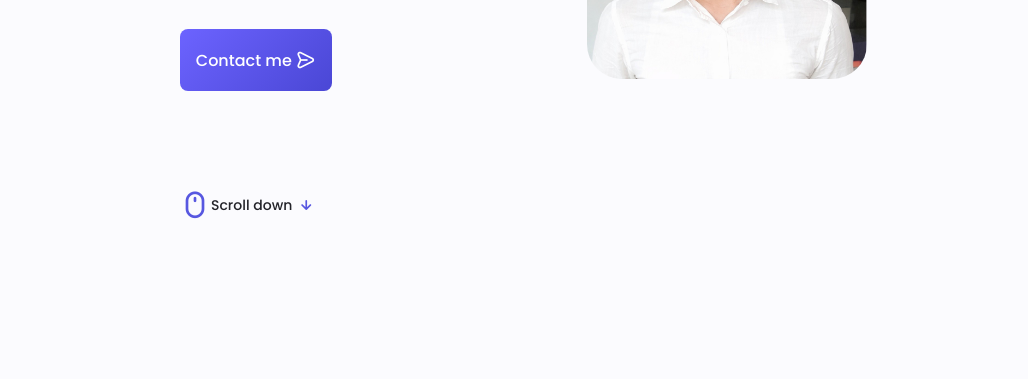
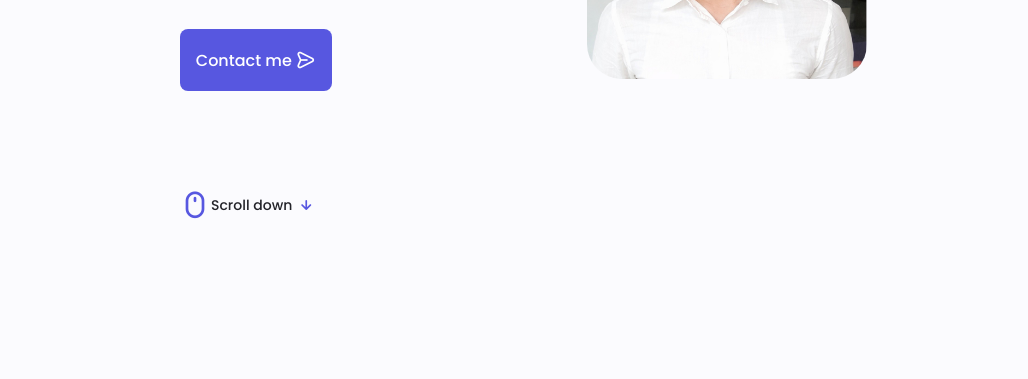
Before and after one commit to rishabhpandey08/Personal-portfolio, a plain HTML site: page index.html in a window 1280 px wide. Shown: the part 421-800 px from the top of the page, without its empty margins (125-1153 px from the left). Drawn offline with nearby package versions, Linux system fonts and the light colour scheme.

Commit message:
new commit

```diff
--- a/newcss.css
+++ b/newcss.css
@@ -351,7 +351,6 @@ img {
   margin-bottom: 10px;
   border-radius: 0.5rem;
   font-weight: var(--font-medium);
-  background: linear-gradient(135deg,#6c63ff,#4a47d5);
   transition: 0.3s;
 }
 
```
